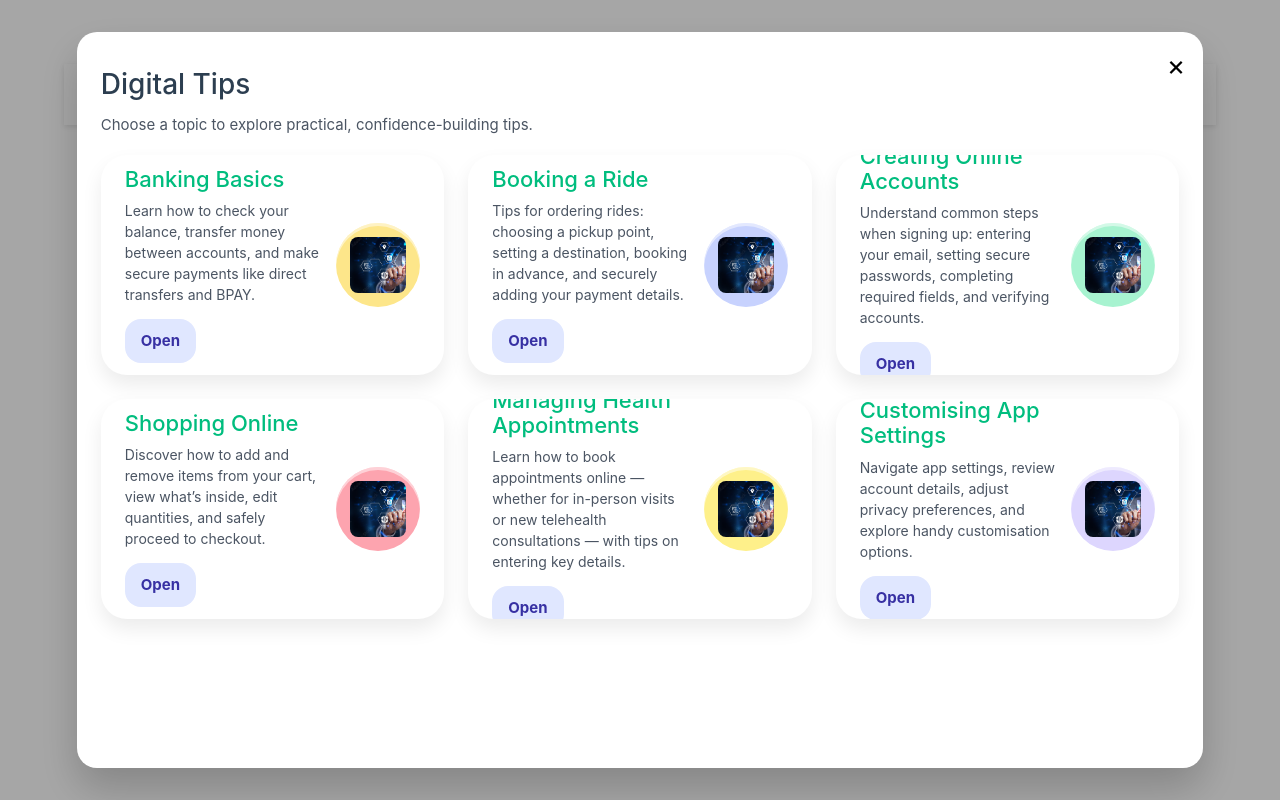
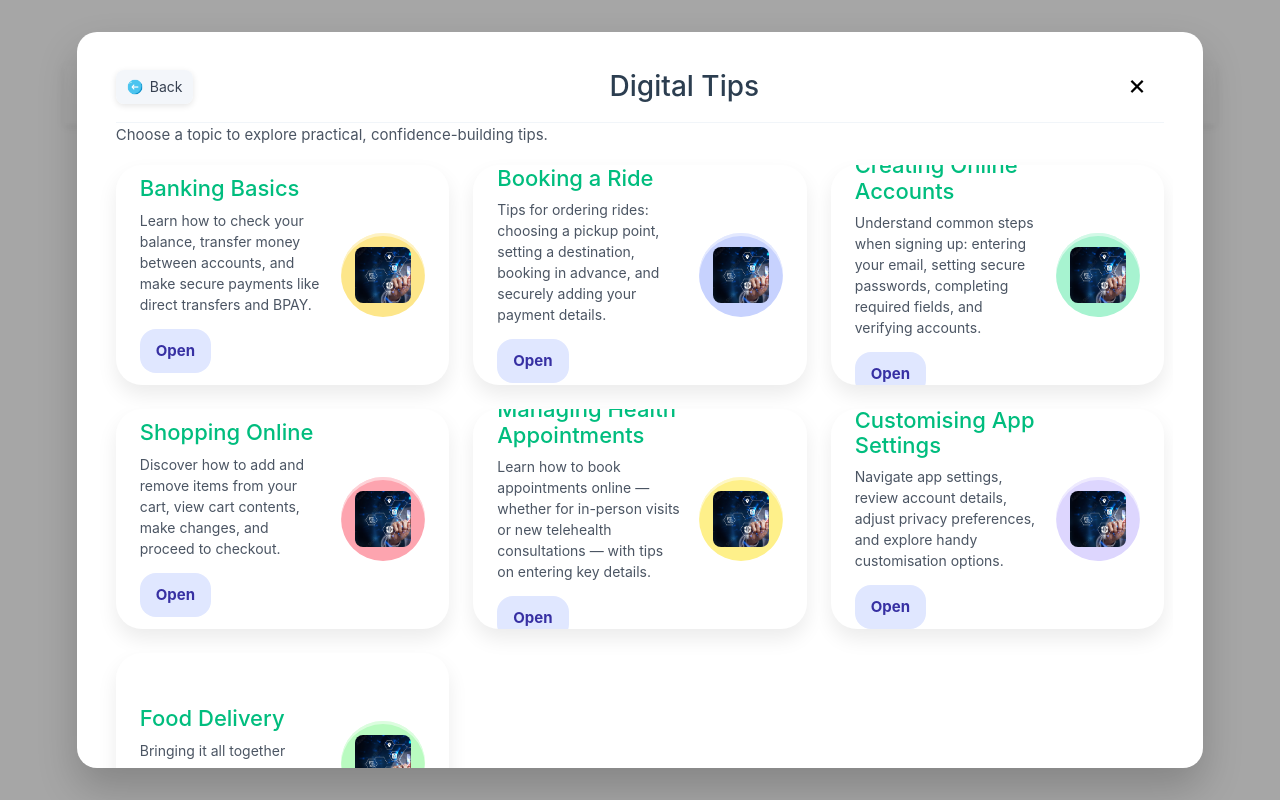
Before and after one commit to jzhu0106/5120_main_project, a Vue app in the folder frontend/: page /guides/digital-tips in a window 1280 px wide. Built offline with nearby package versions, Linux system fonts and the light colour scheme; what primevue would draw is missing.

Commit message:
UI cosmetic changes. Updated so that overlay works on digital tips with a back button. made digital tips overlay more streamlined, and implemented back button so users can return to previous screen.

```diff
--- a/frontend/src/assets/main.css
+++ b/frontend/src/assets/main.css
@@ -157,7 +157,11 @@ a,
   box-shadow:0 10px 20px rgba(0,0,0,.08);
 }
 
-/* MODAL STYLES FOR OVERLAYS */
+/*==================================================
+  ==================================================
+            MODAL STYLES FOR OVERLAYS
+  ==================================================
+  ==================================================*/
 .modal-root {
   position: fixed;
   inset: 0;
@@ -168,6 +172,7 @@ a,
   position: absolute;
   inset: 0;
   background: rgba(0, 0, 0, 0.35);
+  backdrop-filter: blur(2px);
   z-index: 100;
 }
 
@@ -178,24 +183,83 @@ a,
   background: #fff;
   border-radius: 20px;
   box-shadow: 0 20px 40px rgba(0,0,0,.25);
-  padding: 24px;
-  overflow: auto;
+
+  /* Header + content */
+  padding: 12px 24px 24px;
+
+  /* scroll for content grows */
   max-height: 92vh;
+  overflow-y: auto;
+  overscroll-behavior: contain;
+  scrollbar-gutter: stable both-edges;
 
   z-index: 101;
 }
 
+/* Modal Header Bar */
+.modal-header {
+  position: sticky;
+  top: 0;
+  z-index: 102;
+  display: flex;
+  align-items: center;
+  justify-content: space-between;
+  gap: 12px;
+  background: #fff;
+  padding: 8px 0 12px;
+  border-bottom: 1px solid #f1f5f9;
+}
+
+/* BACK BUTTON (Overlay + Page) */
+.back-button {
+  display: inline-flex;
+  align-items: center;
+  gap: 6px;
+  padding: 6px 10px;
+  background: rgba(241, 245, 249, 0.85);
+  border: none;
+  border-radius: 8px;
+  cursor: pointer;
+  box-shadow: 0 2px 6px rgba(0, 0, 0, 0.10);
+  font-size: 14px;
+  font-weight: 600;
+  color: #374151;
+  transition: background 0.2s ease, opacity 0.2s ease;
+}
+
+.back-button img {
+  width: 18px;
+  height: 18px;
+}
+
+.back-button:hover {
+  background: rgba(226, 232, 240, 0.95);
+}
+
+/* Tital in Header */
+.modal-title {
+  flex: 1;
+  text-align: center;
+  margin: 0;
+  font-size: 24px;
+  line-height: 1.2;
+  white-space: nowrap;
+}
+
 /* Modal Close Button */
 .modal-close {
-  position: absolute; top: 10px; right: 12px;
-  border: 0; background: transparent; font-size: 28px; cursor: pointer;
-  z-index: 102;
+  border: 0;
+  background: transparent;
+  font-size: 26px;
+  line-height: 1;
+  cursor: pointer;
+  padding: 4px 6px;
 }
 .modal-close:hover {
   color: #000;
 }
 
-/* Optional animations for polish */
+/* Animations for polish */
 @keyframes modalFadeIn {
   from {
     opacity: 0;
--- a/frontend/src/router/index.js
+++ b/frontend/src/router/index.js
@@ -2,6 +2,8 @@ import { createRouter, createWebHistory } from 'vue-router'
 import Home from '../views/Home.vue'
 import Guides from '../views/Guides.vue'
 import DigitalTips from '../views/DigitalTips.vue'
+import TipShell from '../views/digital-tips/TipShell.vue'
+
 import Square from '../views/Square.vue'
 import Tutorial from '../views/Tutorial.vue'
 
@@ -12,6 +14,10 @@ const routes = [
   // Digital tips. Overlay if on guides, direct takes to new page
   { path: '/guides/digital-tips', name: 'DigitalTipsOverlay', component: DigitalTips, props: { overlay: true } },
   { path: '/guides/digital-tips/full', name: 'DigitalTipsFull', component: DigitalTips, props: { overlay: false } },
+
+  // Detail pages for sub tiles under digital tips
+  { path: '/guides/digital-tips/:slug',       name: 'TipOverlay', component: TipShell, props: route => ({ overlay: true, slug: route.params.slug }) },
+  { path: '/guides/digital-tips/:slug/full',  name: 'TipFull',    component: TipShell, props: route => ({ overlay: false, slug: route.params.slug }) },
 
   // Child Pages
   { path: '/guides/learn-stay-safe', component: { template: '<div class="page">Learn / Stay Safe Page</div>' }},
--- /dev/null
+++ b/frontend/src/views/Digital-Tips/TipShell.vue
@@ -0,0 +1,71 @@
+<template>
+  <!-- Overlay version -->
+  <div v-if="overlay" class="modal-root" @keydown.esc="onClose" tabindex="-1">
+  <div class="modal-backdrop" @click="onClose" />
+  <div class="modal-panel" role="dialog" aria-modal="true" :aria-labelledby="titleId">
+
+    <!-- Header bar -->
+    <div class="modal-header">
+      <button class="back-button" @click="onClose" aria-label="Go back">
+        <img :src="backIcon" alt="Back" />
+        <span>Back</span>
+      </button>
+      <h2 :id="titleId" class="modal-title">{{ title }}</h2>
+      <button class="modal-close" @click="onClose" aria-label="Close overlay">×</button>
+    </div>
+
+    <p class="page-sub">Content for “{{ title }}” goes here. (Overlay view)</p>
+
+    <div class="page" style="min-height: 300px; display:flex; align-items:center; justify-content:center;">
+      <em>Placeholder area — build steps, checklists, etc.</em>
+    </div>
+  </div>
+</div>
+
+  <!-- Full page fallback -->
+  <section v-else class="container page">
+    <div class="modal-header" style="position: static; border: 0; padding: 0 0 8px;">
+    <button class="back-button" @click="goBack" aria-label="Go back">
+      <img :src="backIcon" alt="Back" />
+      <span>Back</span>
+    </button>
+    <h1 class="modal-title" style="font-size:28px;">{{ title }}</h1>
+    <span style="width:34px;"></span> <!-- spacer where close would be -->
+  </div>
+
+    <p>Content for “{{ title }}” goes here. (Full page)</p>
+  </section>
+</template>
+
+<script setup>
+import { computed, onMounted, onBeforeUnmount } from 'vue'
+import { useRouter } from 'vue-router'
+import backIcon from '@/assets/back-icon.png'
+
+const props = defineProps({
+  overlay: { type: Boolean, default: true },
+  slug: { type: String, required: true },
+})
+
+const router = useRouter()
+
+// Close overlay or returning to digital tips list
+const onClose = () => {
+  if (window.history.state?.back) router.back()
+  else router.push('/guides/digital-tips')
+}
+
+// Full-page fall back always goes back to digital tips list
+const goBack = () => {
+  router.push('/guides/digital-tips/full')
+}
+
+
+const toTitle = s =>
+  s.replace(/-/g, ' ').replace(/\b\w/g, c => c.toUpperCase())
+const title = computed(() => toTitle(props.slug))
+const titleId = computed(() => `title-${props.slug}`)
+
+onMounted(() => { if (props.overlay) document.body.style.overflow = 'hidden' })
+onBeforeUnmount(() => { document.body.style.overflow = '' })
+</script>
--- a/frontend/src/views/DigitalTips.vue
+++ b/frontend/src/views/DigitalTips.vue
@@ -3,11 +3,19 @@
   <div v-if="overlay" class="modal-root" @keydown.esc="onClose" tabindex="-1">
     <div class="modal-backdrop" @click="onClose" />
     <div class="modal-panel" role="dialog" aria-modal="true" aria-labelledby="tipsTitle">
-      <button class="modal-close" @click="onClose" aria-label="Close">×</button>
+        <!-- Header Bar -->
+      <div class="modal-header">
+      <button class="back-button" @click="onClose" aria-label="Go back">
+        <img :src="backIcon" alt="Back" />
+        <span>Back</span>
+      </button>
+      <h2 id="tipsTitle" class="modal-title">Digital Tips</h2>
+      <button class="modal-close" @click="onClose" aria-label="Close overlay">×</button>
+    </div>
 
-      <h2 id="tipsTitle" class="modal-title">Digital Tips</h2>
       <p class="modal-sub">Choose a topic to explore practical, confidence-building tips.</p>
 
+      <!-- Tiles Grids -->
       <div class="tiles-grid tips-grid">
         <RouterLink v-for="t in tips" :key="t.to" class="tile tips-tile" :to="t.to">
           <div class="tile-content">
@@ -50,6 +58,7 @@
 <script setup>
 import { onMounted, onBeforeUnmount } from 'vue'
 import { useRouter } from 'vue-router'
+import backIcon from '@/assets/back-icon.png'
 
 // route prop from router/index.js
 const props = defineProps({ overlay: { type: Boolean, default: true } })
@@ -107,7 +116,7 @@ const tips = [
   },
   {
     title: 'Shopping Online',
-    desc: 'Discover how to add and remove items from your cart, view what’s inside, edit quantities, and safely proceed to checkout.',
+    desc: 'Discover how to add and remove items from your cart, view cart contents, make changes, and proceed to checkout.',
     img: img2,
     alt: 'eCommerce',
     badgeBg: '#fda4af',
@@ -128,6 +137,12 @@ const tips = [
     alt: 'Settings menu',
     badgeBg: '#ddd6fe',
     to: '/guides/digital-tips/settings'
+  },
+  {
+    title: 'Food Delivery',
+    desc: 'Bringing it all together',
+    img: img1, alt: 'Food delivery', badgeBg: '#b9fbc0',
+    to: '/guides/digital-tips/food-delivery'
   },
 ]
 </script>
```
